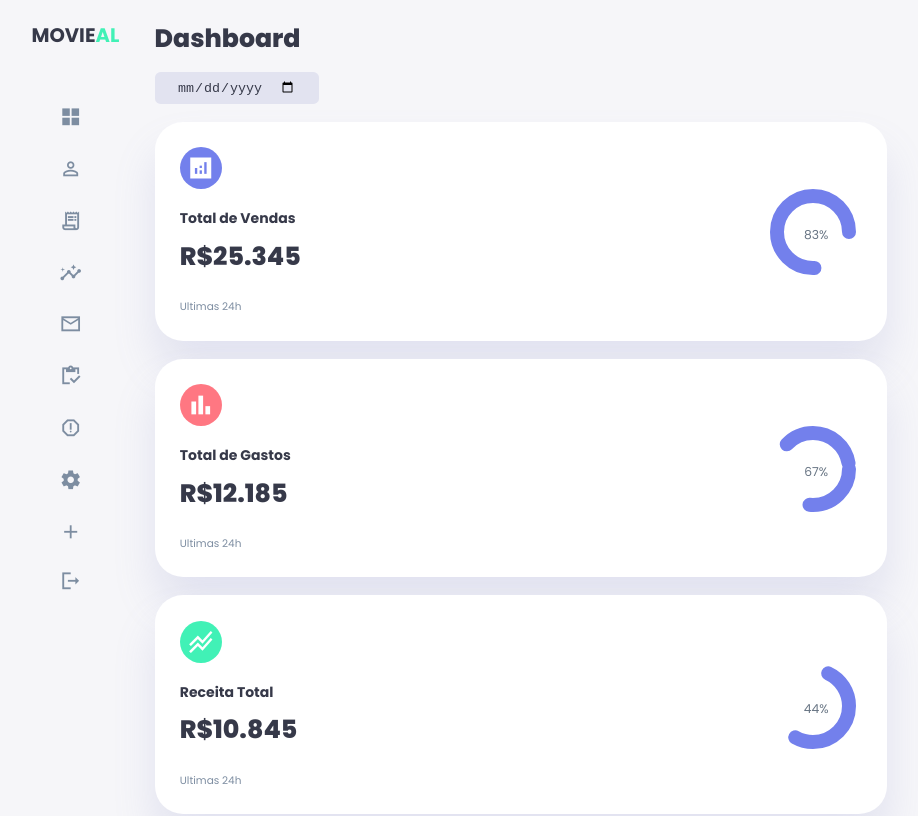
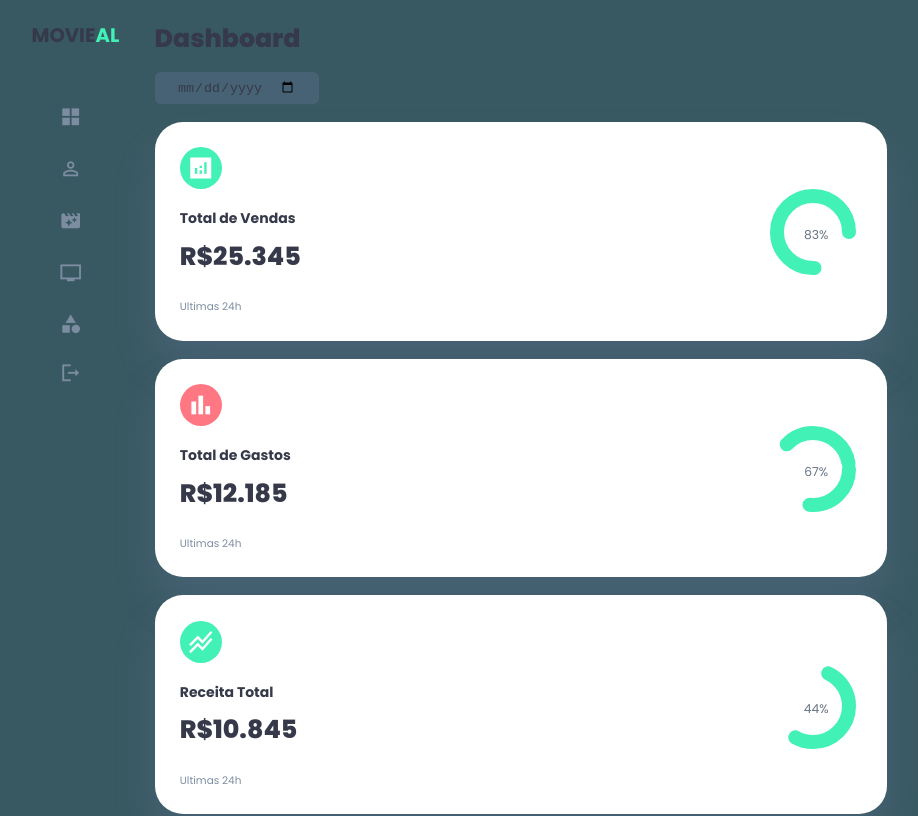
Before and after one commit to lucasmaciel03/ipvc-reactnode-aw, a React (Create React App) app in the folder frontend/: page / in a window 1280 px wide. Shown: the top 816 px of the page, without its empty margins (7-925 px from the left). Built offline with nearby package versions, Linux system fonts and the light colour scheme.

Commit message:
edit : icons

```diff
--- a/frontend/src/components/Admin/Dashboard/Dashboard.jsx
+++ b/frontend/src/components/Admin/Dashboard/Dashboard.jsx
@@ -34,33 +34,18 @@ function Dashboard() {
               <h3>Clientes</h3>
             </Link>
             <Link to="/pedidos">
-              <span className="material-icons-sharp">receipt_long</span>
+              <span className="material-icons-sharp">movie_filter_outline</span>
               <h3>Pedidos</h3>
             </Link>
             <Link to="/analise">
-              <span className="material-icons-sharp">insights</span>
+              <span className="material-icons-sharp">tv</span>
               <h3>Analise</h3>
             </Link>
             <Link to="/mensagens">
-              <span className="material-icons-sharp">mail_outline</span>
+              <span className="material-icons-sharp">category</span>
               <h3>Menssagens </h3>
             </Link>
-            <Link to="/produtos">
-              <span className="material-icons-sharp">inventory</span>
-              <h3>Produtos</h3>
-            </Link>
-            <Link to="/relatorios">
-              <span className="material-icons-sharp">report_gmailerrorred</span>
-              <h3>Relatórios</h3>
-            </Link>
-            <Link to="/configuracoes">
-              <span className="material-icons-sharp">settings</span>
-              <h3>Configurações</h3>
-            </Link>
-            <Link to="/add-produto">
-              <span className="material-icons-sharp">add</span>
-              <h3>Add Produto</h3>
-            </Link>
+
             <Link to="/sair">
               <span className="material-icons-sharp">logout</span>
               <h3>Sair</h3>
--- a/frontend/src/components/Admin/index.css
+++ b/frontend/src/components/Admin/index.css
@@ -6,7 +6,7 @@
 
     /*---------------------------Tema Light-------------------------------*/
 
-    --cor-primaria: #7380EC;
+    --cor-primaria: #41f1b6;
     --cor-perigo: #FF7782;
     --cor-sucesso: #41f1b6;
     --cor-atencao: #FFBB55;
@@ -17,7 +17,7 @@
     --cor-light: #848BC82E;
     --cor-primaria-variacao:#111E88;
     --cor-dark-variacao:#677483;
-    --cor-fundo: #F6F6F9;
+    --cor-fundo: #395962;
 
     /*Bordas*/
     --cartao-borda: 2rem;
```
